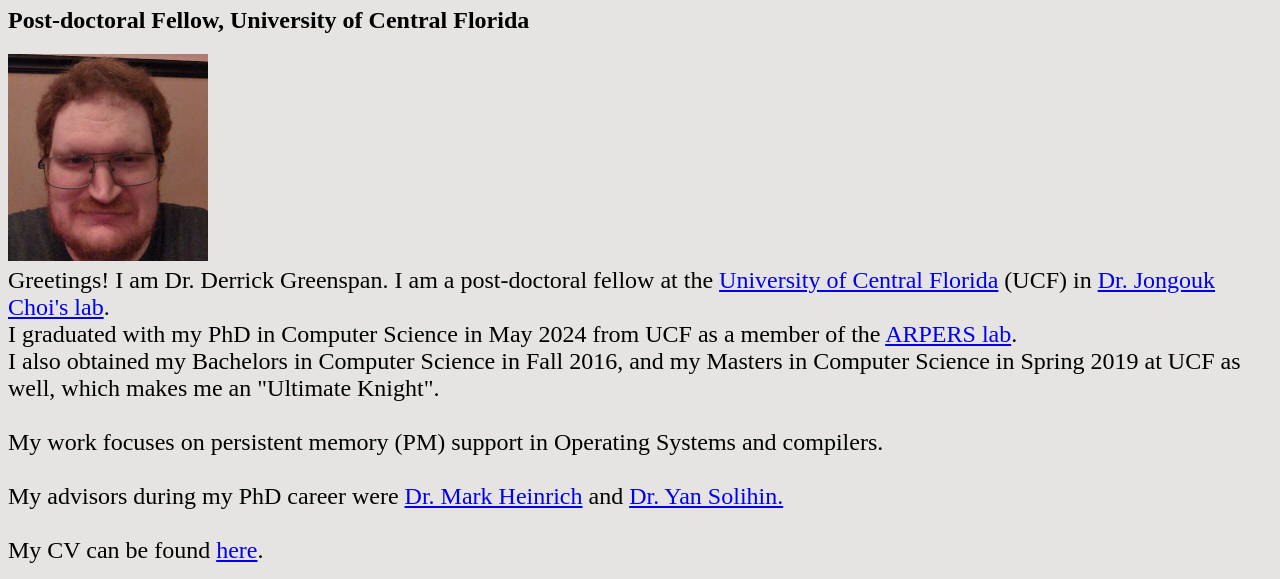
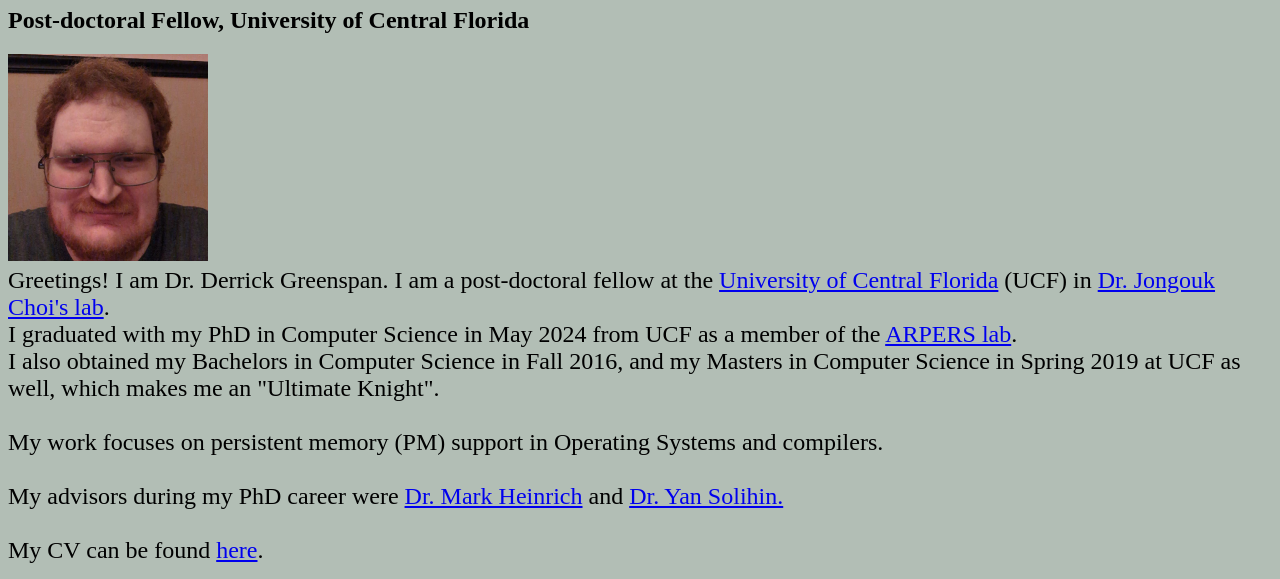
Before and after one commit to derrickgreenspan/derrickgreenspan.github.io, a plain HTML site: page index.html in a window 1280 px wide. Shown: the part 73-652 px from the top of the page. Drawn offline with Linux system fonts and the light colour scheme.

Commit message:
Update index.html

```diff
--- a/index.html
+++ b/index.html
@@ -1,6 +1,6 @@
 <!DOCTYPE html>
 <html>
-<body style="background-color:#E5E4E2;">
+<body style="background-color:#B2BEB5;">
 <p>
   <h1>Derrick Greenspan</h1>
   <h2>Post-doctoral Fellow, University of Central Florida</h2>
```
